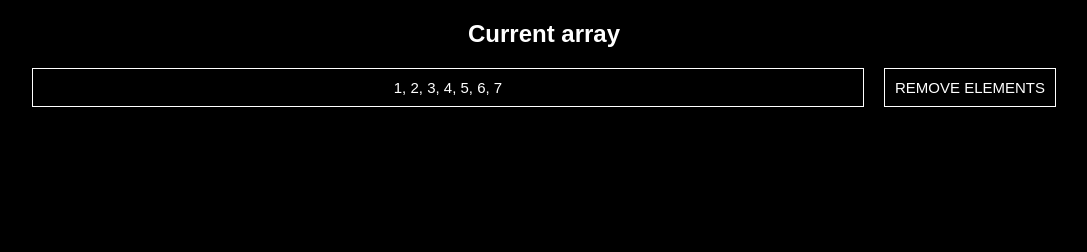
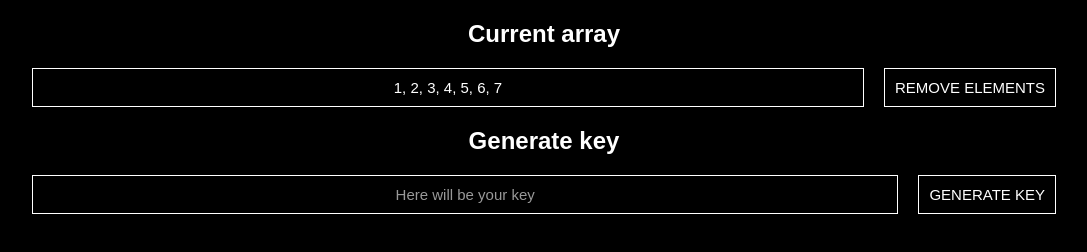
Before and after one commit to IlyPoh/Kuznetsov-FrontEndPro-20.11.22, a plain HTML site: page index.html in a window 1280 px wide. Shown: the whole page, without its empty margins (96-1183 px from the left). Drawn offline with Linux system fonts and the light colour scheme.

Commit message:
Generate key is done

```diff
--- a/css/style.css
+++ b/css/style.css
@@ -26,13 +26,13 @@ body {
     box-shadow: 0 0 0 0.05rem #fff;
 }
 
-.current-array {
+.section {
     display: flex;
     align-items: center;
     justify-content: space-between;
     gap: 20px;
 }
-.current-array-text {
+.section-text {
     border: 1px solid #fff;
     color: #fff;
     font-size: 15px;
@@ -40,6 +40,10 @@ body {
     width: 100%;
     text-align: center;
 }
-.current-array button {
+.section button {
     white-space: nowrap;
 }
+.text-placeholder {
+    opacity: .6;
+    pointer-events: none;
+}
--- a/index.html
+++ b/index.html
@@ -10,11 +10,21 @@
 <body>
     <div class="container">
         <h2>Current array</h2>
-        <div class="current-array">
-            <div class="current-array-text" id="CurrentArray"></div>
+        <div class="section">
+            <div class="section-text" id="CurrentArray"></div>
             <button class="btn" onclick="removeElement(currentArray, 5)">remove elements</button>
+        </div>
+        <h2>Generate key</h2>
+        <div class="section">
+            <div class="section-text" id="generateKey">
+                <div class="text-placeholder">
+                    Here will be your key
+                </div>
+            </div>
+            <button class="btn" onclick="generateKey(16, characters)">generate key</button>
         </div>
     </div>
     <script src="scripts/removeElement.js"></script>
+    <script src="scripts/generateKey.js"></script>
 </body>
 </html>
--- /dev/null
+++ b/scripts/generateKey.js
@@ -0,0 +1,13 @@
+const characters = 'abcdefghijklmnopqrstuvwxyz0123456789';
+
+const randomiser = (min, max) => Math.floor(Math.random() * (max - min) + min);
+
+function generateKey(numberOfCharacters, characters) {
+
+    let arrayofCharacter = []
+    for (let i = 0; i < numberOfCharacters; i++) {
+        arrayofCharacter.push(characters[randomiser(0, characters.length)]);
+    }
+
+    document.getElementById("generateKey").innerHTML = arrayofCharacter.join("")
+}
```
